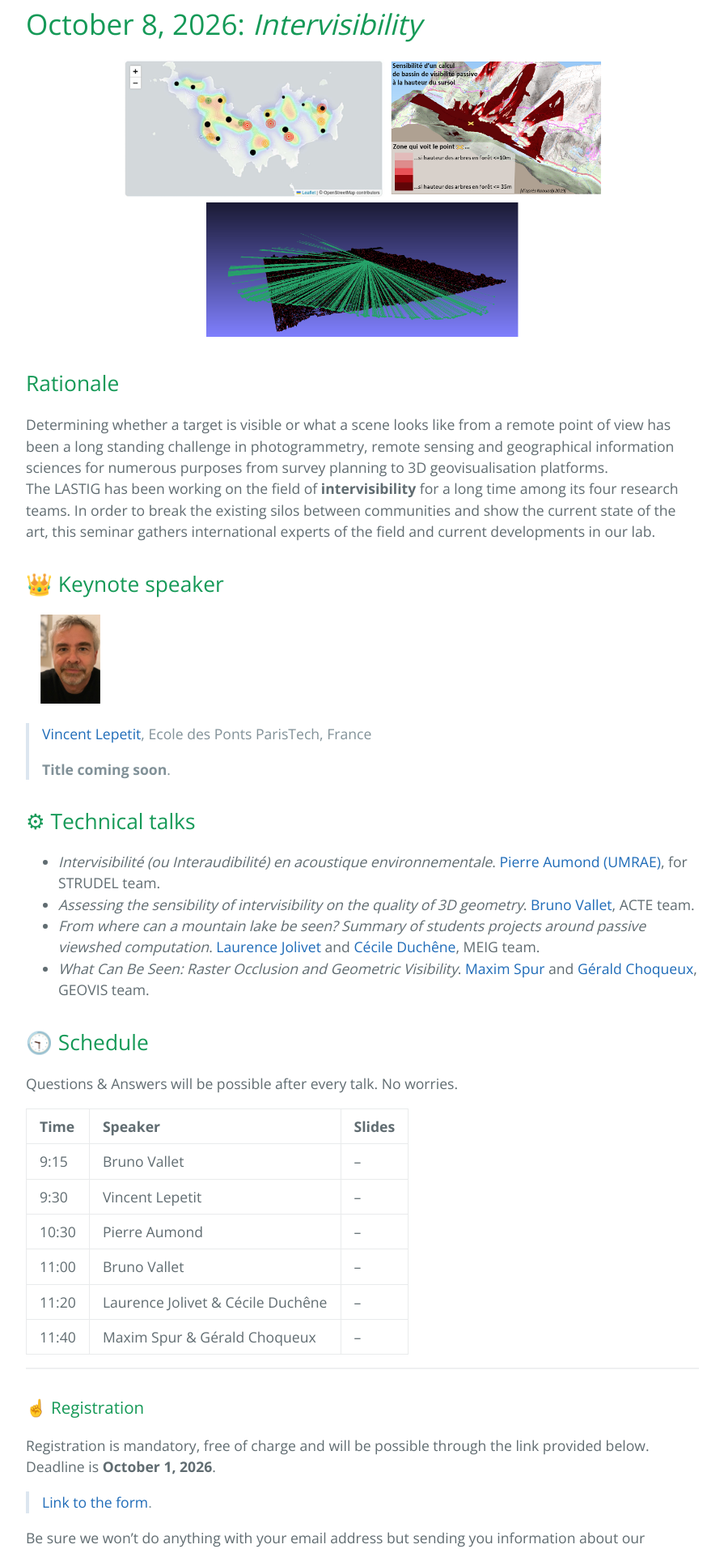
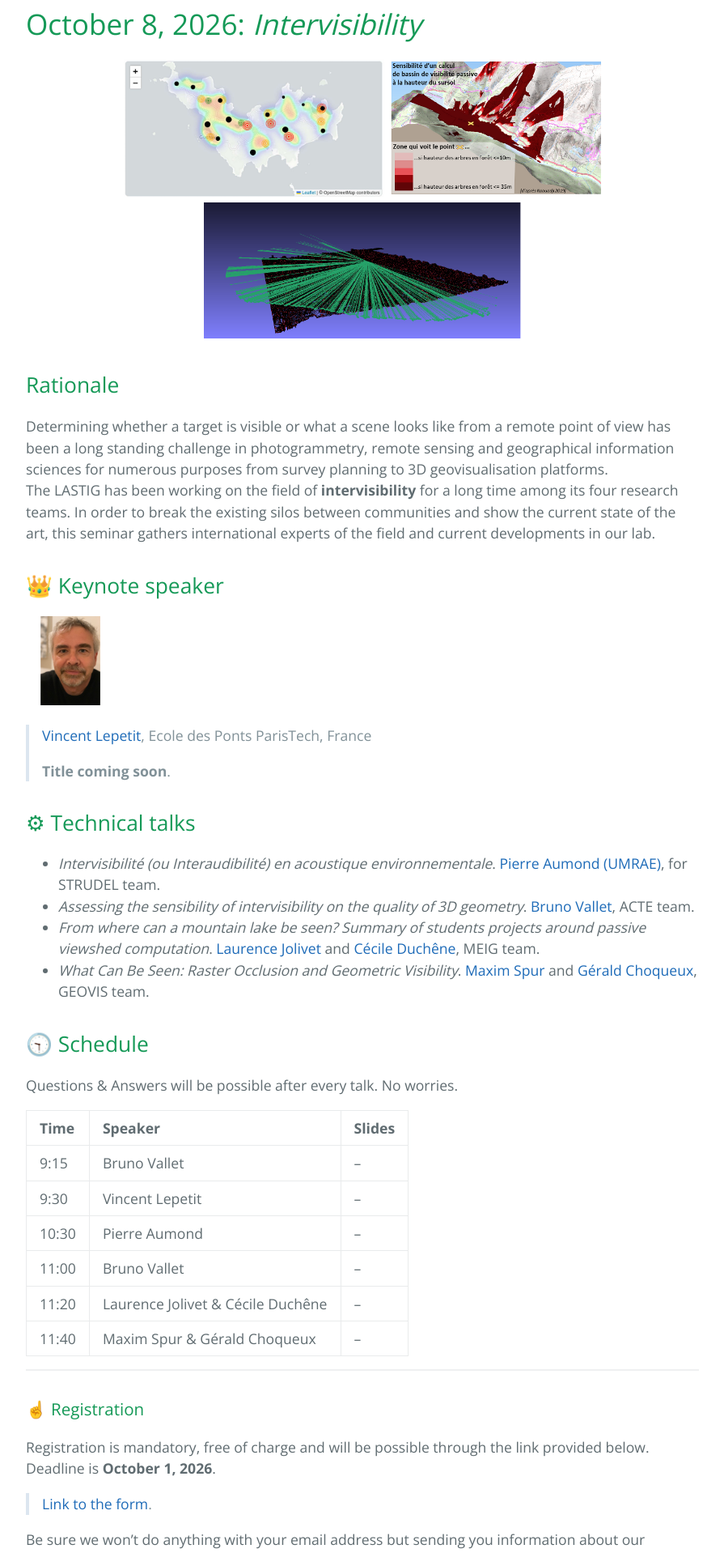
Before and after one commit to umrlastig/seminars, a Jekyll site: the page built from index.md, in a window 1280 px wide. Shown: the part 690-2608 px from the top of the page at 81% size, without its empty margins (192-1087 px from the left). Built offline with Jekyll 4.4.1, drawn with Linux system fonts in a browser that asks for light colours.

Commit message:
Update index.md

```diff
--- a/index.md
+++ b/index.md
@@ -11,7 +11,7 @@ Our seminars are **hybrid, free, open to everyone**, assuming you are preliminar
 <a id="news"></a>
 # October 8, 2026: _Intervisibility_
 <p align="center">
-<img src="documents/aumont.png" height="170" />   <img src="documents/duchenejolivet.png" height="170" /> <img src="documents/darshan.png" height="166" />
+<img src="documents/aumont.png" height="170" />   <img src="documents/duchenejolivet.png" height="170" /> <img src="documents/darshan.png" height="168" />
 </p>
 ## Rationale
 Determining whether a target is visible or what a scene looks like from a remote point of view has been a long standing challenge in photogrammetry, remote sensing and geographical information sciences for numerous purposes from survey planning to 3D geovisualisation platforms. <br>
```
